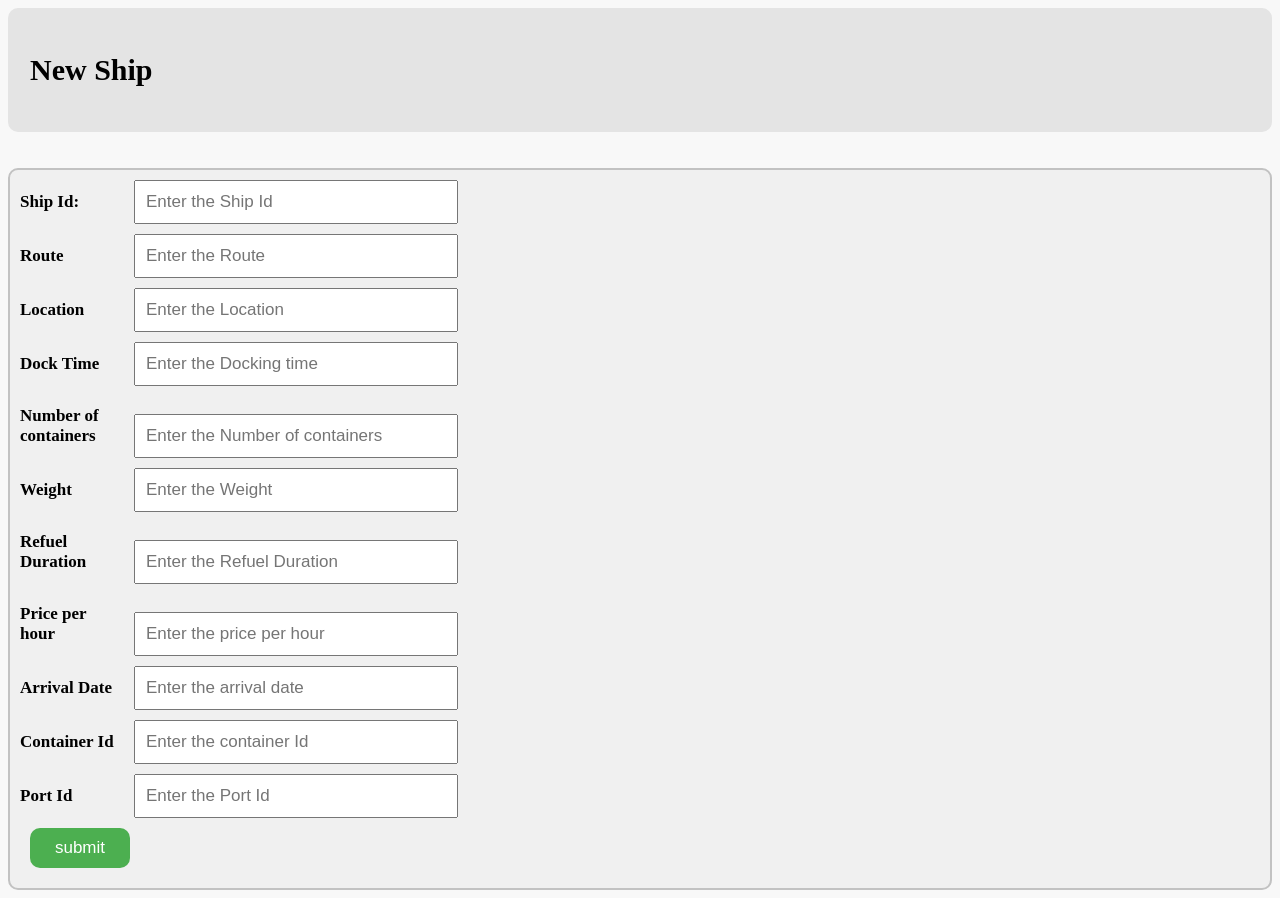
After one commit to BilalAhmed-358/Database_Management_System_Project-, a PHP site: page /newShip.php in a window 1280 px wide. The commit adds this page. Run offline with PHP 8.4, Linux system fonts and the light colour scheme.

Commit message:
Add new Ship page

```diff
--- /dev/null
+++ b/newShip.php
@@ -0,0 +1,128 @@
+<!DOCTYPE html>
+<html lang="en">
+
+<head>
+    <meta charset="UTF-8">
+    <meta http-equiv="X-UA-Compatible" content="IE=edge">
+    <meta name="viewport" content="width=device-width, initial-scale=1.0">
+    <title>New Ship</title>
+    <style>
+        body {
+            background-color: #f8f8f8;
+        }
+
+        .header {
+            overflow: hidden;
+            background-color: #e4e4e4;
+            padding: 10px 10px;
+            border-radius: 10px;
+        }
+
+        .header p.logo {
+            float: left;
+            color: rgb(0, 0, 0);
+            text-align: center;
+            padding: 12px;
+            text-decoration: none;
+            font-size: 30px;
+            line-height: 20px;
+            border-radius: 4px;
+            font-weight: bold;
+        }
+        .form {
+            overflow: hidden;
+            background-color: #f0f0f0;
+            border-radius: 10px;
+            border: 2px solid rgb(194, 194, 194);
+        }
+        .form label, .form input{
+            font-size:17px;
+            padding:10px 10px;
+            text-decoration: none;
+            margin-top:10px;
+        }
+        .form label{
+            font-weight:bold;
+            display: inline-block;
+            width:100px;
+            text-align: left;
+
+        }
+        .form .input{
+            text-align: left;
+            align:right;
+            min-width:300px;
+        }
+        .New_button {
+            background-color: #4CAF50;
+            border: none;
+            color: white;
+            padding: 10px 10px;
+            text-align: center;
+            text-decoration: none;
+            display: inline-block;
+            font-size: 13px;
+            border-radius: 10px;
+            cursor: pointer;
+            margin: 20px;
+            min-width:100px;
+            align:left;
+        }
+    </style>
+</head>
+
+<body>
+    <div class="header">
+        <p class="logo">New Ship</p>
+    </div>
+        <br><br>
+    <div>
+    <form action="insert_order.php" method="POST" class="form" >
+        <label for="shipid" class="row">Ship Id:</label>
+        <input class="input" type="text" name="shipid" id="shipid" placeholder="Enter the Ship Id">
+        <br>
+
+        <label for="route" class="row">Route</label>
+        <input class="input"  type="text" name="route" id="route" placeholder="Enter the Route">
+        <br>
+
+        <label for="LOCATION" class="row">Location</label>
+        <input class="input"  type="text" name="LOCATION" id="LOCATION" placeholder="Enter the Location">
+        <br>
+
+        <label for="dockTime" class="row">Dock Time</label>
+        <input class="input"  type="text" name="dockTime" id="dockTime" placeholder="Enter the Docking time">
+        <br>
+
+        <label for="noOfContainers" class="row">Number of containers</label>
+        <input class="input"  type="text" name="noOfContainers" id="noOfContainers" placeholder="Enter the Number of containers">
+        <br>
+
+        <label for="WEIGHT" class="row">Weight</label>
+        <input class="input"  type="text" name="WEIGHT" id="WEIGHT" placeholder="Enter the Weight">
+        <br>
+
+        <label for="refuelDuration" class="row">Refuel Duration</label>
+        <input class="input"  type="text" name="refuelDuration" id="refuelDuration" placeholder="Enter the Refuel Duration">
+        <br>
+
+        <label for="pricePerHour" class="row">Price per hour</label>
+        <input class="input"  type="text" name="pricePerHour" id="pricePerHour" placeholder="Enter the price per hour">
+        <br>
+
+        <label for="arrivalDate" class="row">Arrival Date</label>
+        <input class="input"  type="text" name="arrivalDate" id="arrivalDate" placeholder="Enter the arrival date">
+        <br>
+
+        <label for="containerId" class="row">Container Id</label>
+        <input class="input"  type="text" name="containerId" id="containerId" placeholder="Enter the container Id">
+        <br>
+
+        <label for="portId" class="row">Port Id</label>
+        <input class="input"  type="text" name="portId" id="portId" placeholder="Enter the Port Id">
+        <br>
+
+        <input class="New_button" id ="button_action" type="submit" name="submit" value="submit" class="btn btn-default">
+    </form>
+    </div>
+</body>
```
Also changed, not shown: dashboardsidebar.php (+37 -2 lines).
